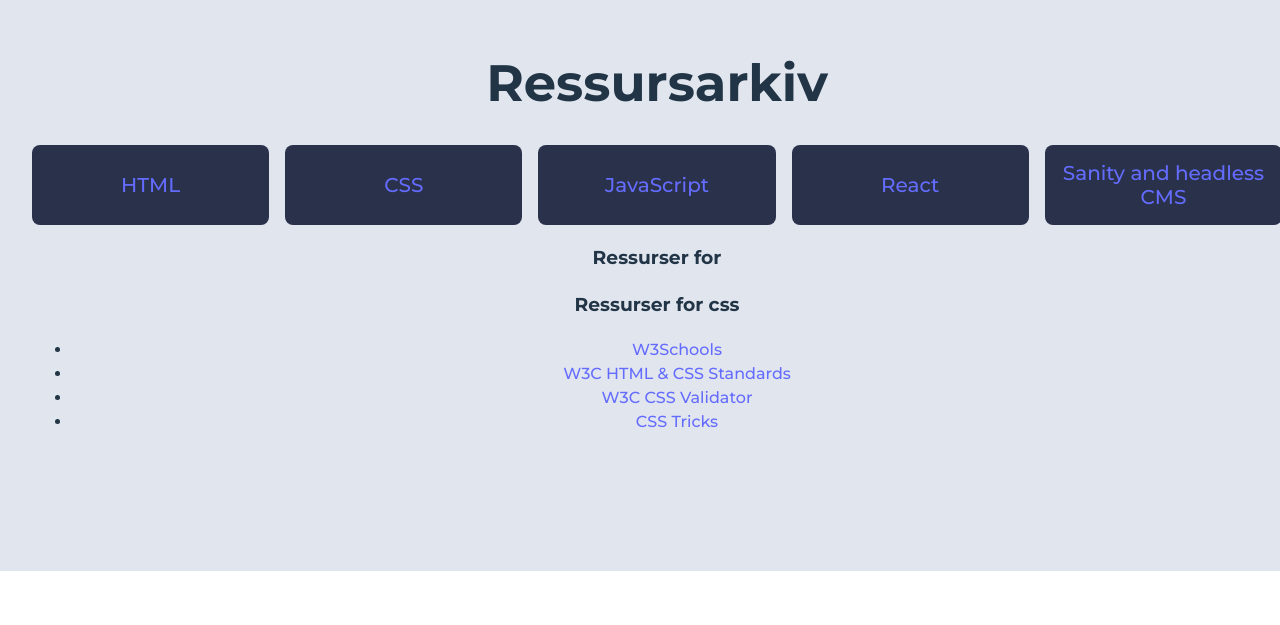
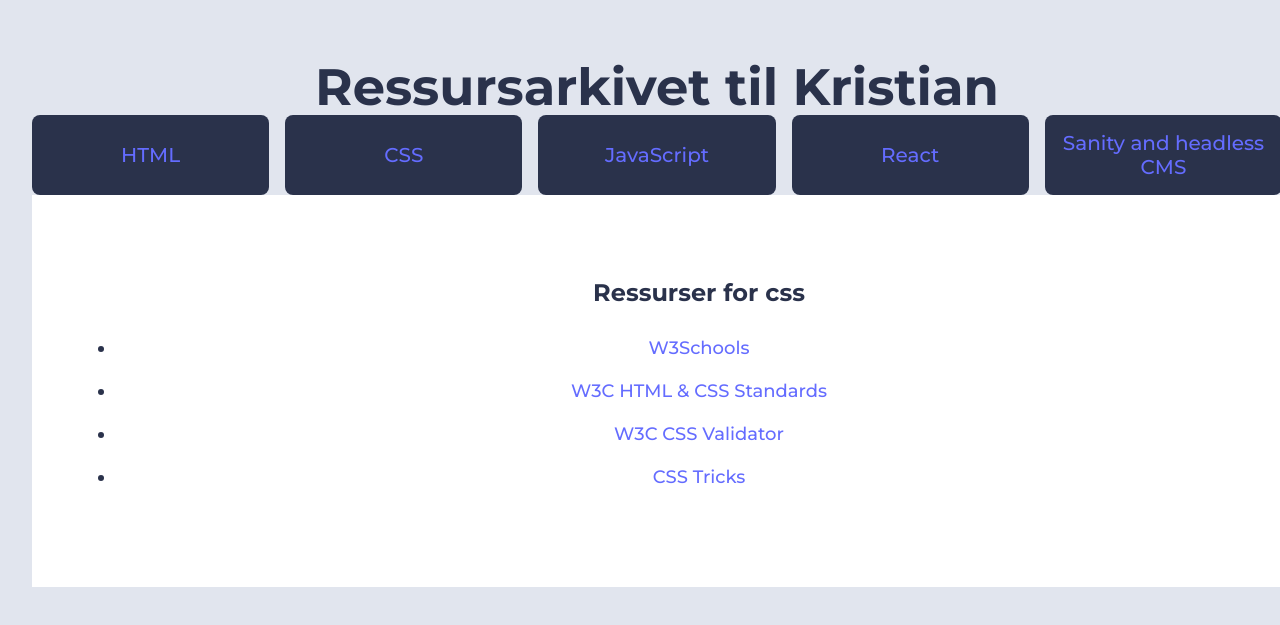
Before and after one commit to kristian9090/uin25ak2_resourceapp_krila, a React (Vite) app: page /css in a window 1280 px wide. Shown: the part 229-854 px from the top of the page. Before the commit the page ends 800 px from the top, so only its background shows below. Built offline with nearby package versions, Linux system fonts and the light colour scheme.

Commit message:
godt underveis

```diff
--- a/src/components/Layout.jsx
+++ b/src/components/Layout.jsx
@@ -7,11 +7,11 @@ export default function Layout({ children }) {
     return (
     <>
         <header>
+            {/* Får inn komponentene */}
             <PageTitle />
             <Nav />
         </header>
         <main>
-            <Resources />
             {children}
         </main>
     </>
--- a/src/components/PageTitle.jsx
+++ b/src/components/PageTitle.jsx
@@ -1,5 +1,7 @@
+import React from "react";
+
 export default function PageTitle() {
     return (
-        <h1>Ressursarkiv</h1>
+        <h1>Ressursarkivet til Kristian</h1>
     )
 }
--- a/src/components/Resources.jsx
+++ b/src/components/Resources.jsx
@@ -3,7 +3,6 @@ import { resources } from '../resources/ressurser.js';
 
 export default function Resources({ category }) {
     const filteredResources = resources.filter(res => res.category === category);
-
 
 
     return (
--- a/src/styles/nav.scss
+++ b/src/styles/nav.scss
@@ -0,0 +1,21 @@
+nav{
+    display: flex;
+    flex-direction: row;
+    justify-content: space-between;
+    color: var(--white);
+    gap: 1rem;
+    width: 100%;
+    button {
+        flex: 1;
+        border: none;
+        background-color: var(--dark);
+        color: var(--white);
+        font-size: 20px;
+        padding: 1rem;
+    }
+    button:focus,
+    button.active {
+        background-color: var(--white);
+        color: var(--dark);
+    }
+}
--- a/src/styles/pageTitle.scss
+++ b/src/styles/pageTitle.scss
@@ -0,0 +1,20 @@
+
+header {
+    padding-top: 8rem;
+    background-color: var(--white2);
+    width: 1250px;
+    justify-content: center;
+    align-items: center;
+    margin: 0 auto;
+
+    h1 {
+        color: var(--dark);
+        padding-top: 8rem;
+        background-color: var(--white2);
+        width: 90%;
+        width: 1250px;
+        justify-content: center;
+        align-items: center;
+        margin: 0 auto;
+    }
+}
--- /dev/null
+++ b/src/styles/resources.scss
@@ -0,0 +1,35 @@
+section {
+    background-color: var(--white);
+    height: auto;
+    width: 1250px;
+    justify-content: center;
+    align-items: center;
+    padding-top: 5rem;
+    margin: 0 auto;
+    h3 {
+        margin-top: 0;
+        margin-left: 20px;
+        color: var(--dark);
+        font-size: 24px;
+        padding-left: 4rem;
+    }
+    p {
+        margin-left: 20px;
+        color: var(--dark);
+        font-size: 18px;
+        padding-left: 4rem;
+
+    }
+    ul {
+        display: flex;
+        flex-direction: column;
+        padding-left: 4rem;
+        padding-bottom: 5rem;
+        li {
+            margin-left: 20px;
+            color: var(--dark);
+            font-size: 18px;
+            margin-bottom: 1rem;
+        }
+    }
+}
--- a/src/styles/style.scss
+++ b/src/styles/style.scss
@@ -14,66 +14,10 @@ body {
     header {
         padding-top: 8rem;
         background-color: var(--white2);
-        width: 90%;
         width: 1250px;
         justify-content: center;
         align-items: center;
         margin: 0 auto;
-            nav{
-                display: flex;
-                flex-direction: row;
-                justify-content: space-between;
-                color: var(--white);
-                gap: 1rem;
-                width: 100%;
-                button {
-                    flex: 1;
-                    border: none;
-                    background-color: var(--dark);
-                    color: var(--white);
-                    font-size: 20px;
-                    padding: 1rem;
-                }
-                button:focus,
-                button.active {
-                    background-color: var(--white);
-                    color: var(--dark);
-                }
-        }
-    }
-    article {
-        background-color: var(--white);
-        height: auto;
-        width: 1250px;
-        justify-content: center;
-        align-items: center;
-        padding-top: 5rem;
-        margin: 0 auto;
-        h3 {
-            margin-top: 0;
-            margin-left: 20px;
-            color: var(--dark);
-            font-size: 24px;
-            padding-left: 4rem;
-        }
-        p {
-            margin-left: 20px;
-            color: var(--dark);
-            font-size: 18px;
-            padding-left: 4rem;
 
-        }
-        ul {
-            display: flex;
-            flex-direction: column;
-            padding-left: 4rem;
-            padding-bottom: 5rem;
-            li {
-                margin-left: 20px;
-                color: var(--dark);
-                font-size: 18px;
-                margin-bottom: 1rem;
-            }
-        }
     }
 }
```
Also changed, not shown: src/App.jsx (+7 -0 lines).
